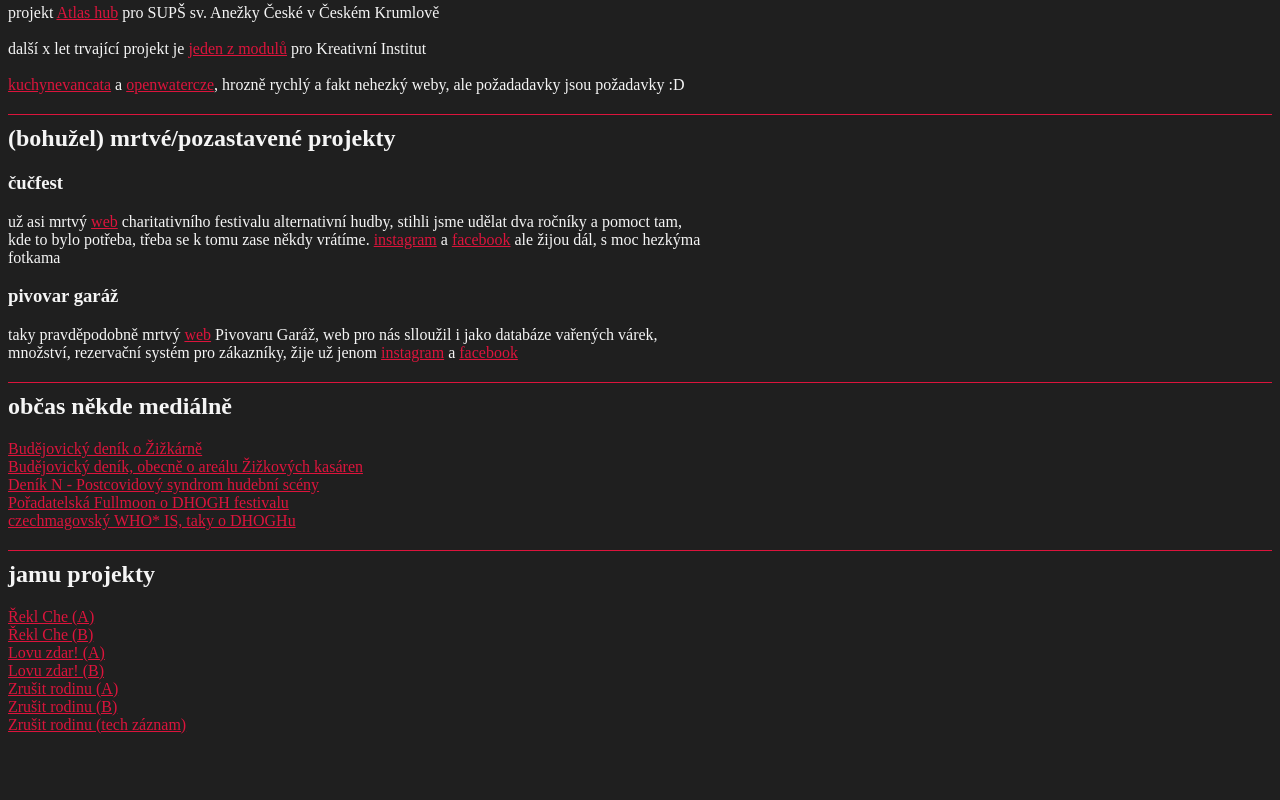
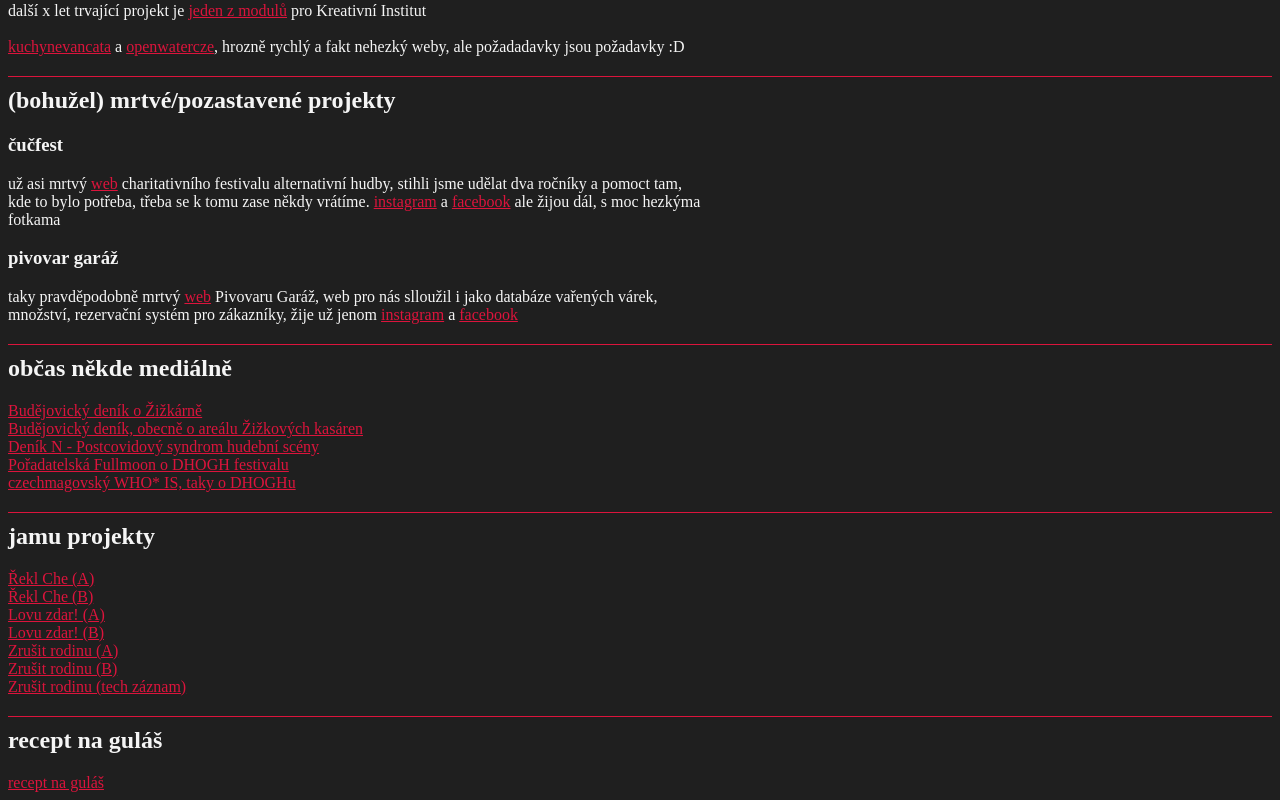
Before and after one commit to Divocaak/divokyvojtech, a SvelteKit app: page / in a window 1280 px wide. Shown: the part 1015-1815 px from the top of the page. Before the commit the page ends 1757 px from the top, so only its background shows below. Built offline with nearby package versions, Linux system fonts and the light colour scheme.

Commit message:
gulas link moved to the bottom of the page

```diff
--- a/src/routes/+page.svelte
+++ b/src/routes/+page.svelte
@@ -206,7 +206,6 @@
 </svelte:head>
 
 <h1>vojtěch divoký</h1>
-<a href="/gulas">recept na guláš</a><br />
 <h2>kontakty</h2>
 <a target="_blank" href="https://instagram.com/divokyvojta/">instagram</a><br />
 <a target="_blank" href="https://facebook.com/divokyv/">facebook</a><br />
@@ -351,3 +350,5 @@
 <a target="_blank" href="https://www.youtube.com/watch?v=svthqesRPPk">
 	Zrušit rodinu (tech záznam)
 </a><br />
+<h2>recept na guláš</h2>
+<a href="/gulas">recept na guláš</a><br />
```
